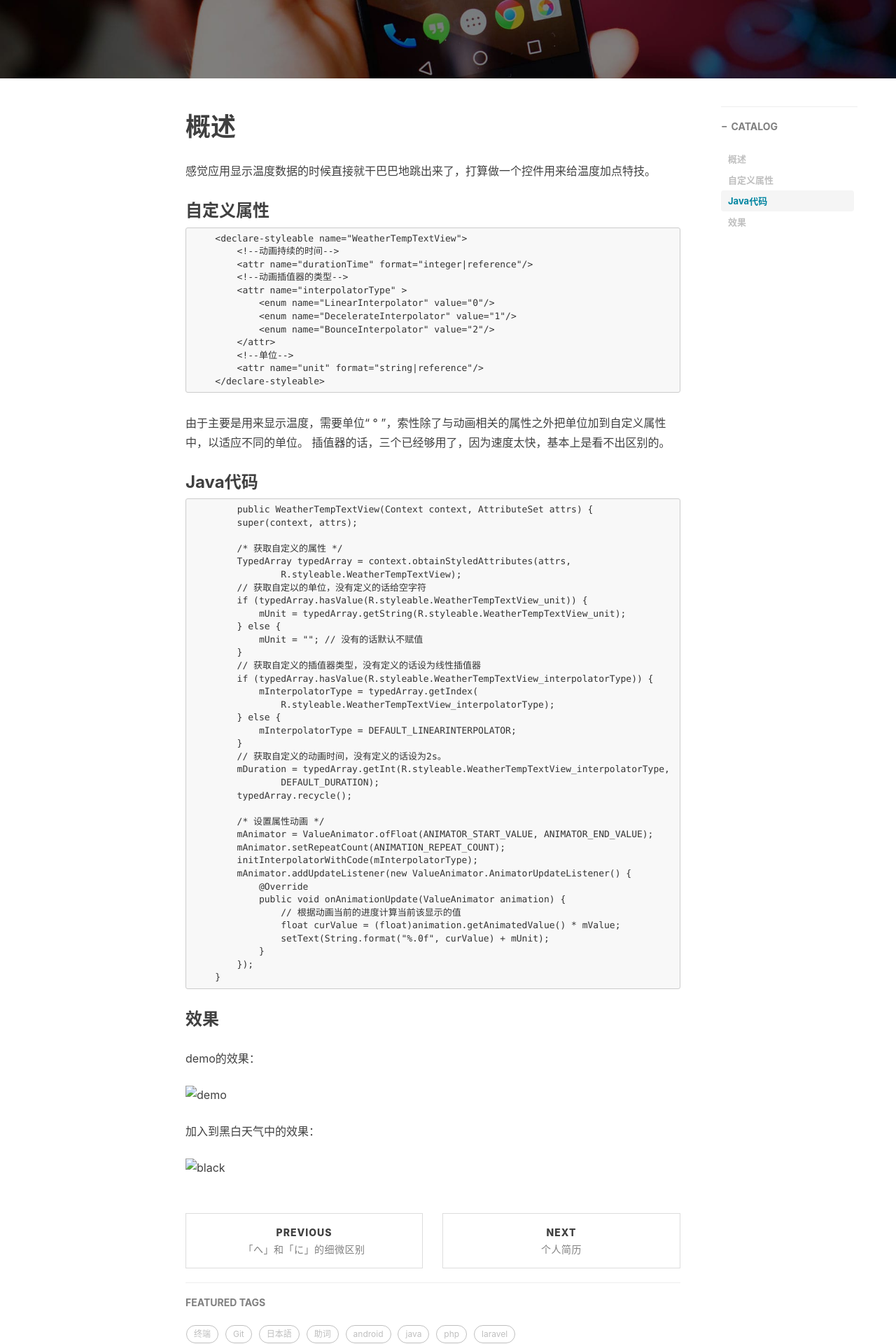
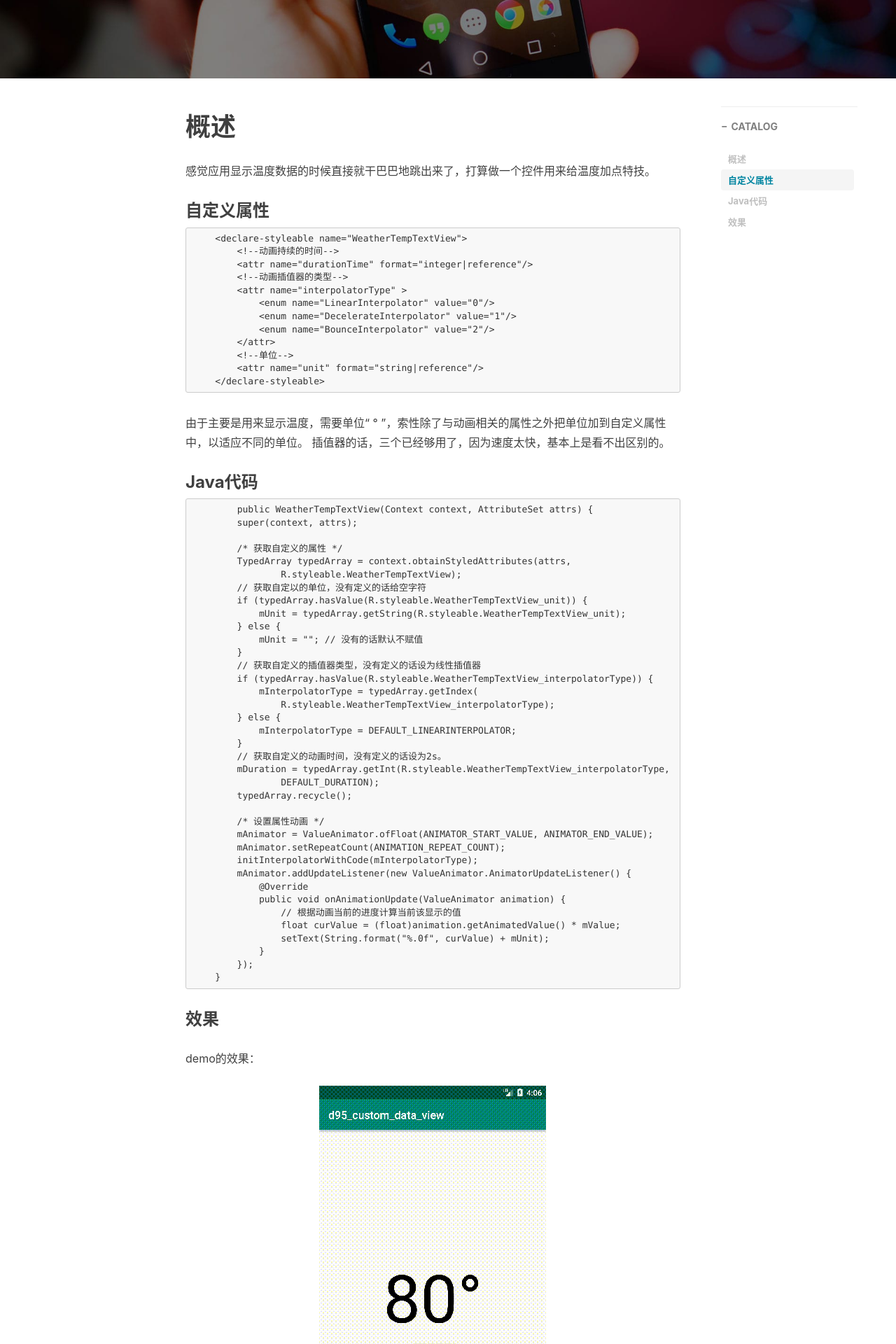
Before and after one commit to thevangit/thevangit.github.io, a Jekyll site: the page built from _posts/2019-01-24-d95-Black-CutomView.md, in a window 1280 px wide. Shown: the part 411-2331 px from the top of the page at 70% size. Built offline with Jekyll 4.4.1, drawn with Linux system fonts in a browser that asks for light colours; nearby versions of some CDN libraries; comment, search, counter and statistics services are not loaded.

Commit message:
第二次修改图片路径

```diff
--- a/_posts/2019-01-24-d95-Black-CutomView.md
+++ b/_posts/2019-01-24-d95-Black-CutomView.md
@@ -80,6 +80,6 @@
 
 ### 效果
 demo的效果：
-![demo](../img/d95_test_1.gif)
+![demo](/img/d95_test_1.gif)
 加入到黑白天气中的效果：
-![black](../img/d95_test_2.gif)
+![black](/img/d95_test_2.gif)
```
Also changed, not shown: _posts/2021-01-24-resume.md (+1 -1 lines).
